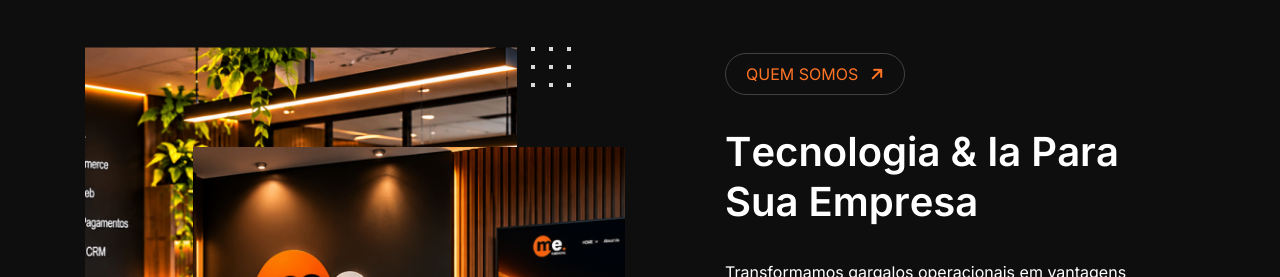
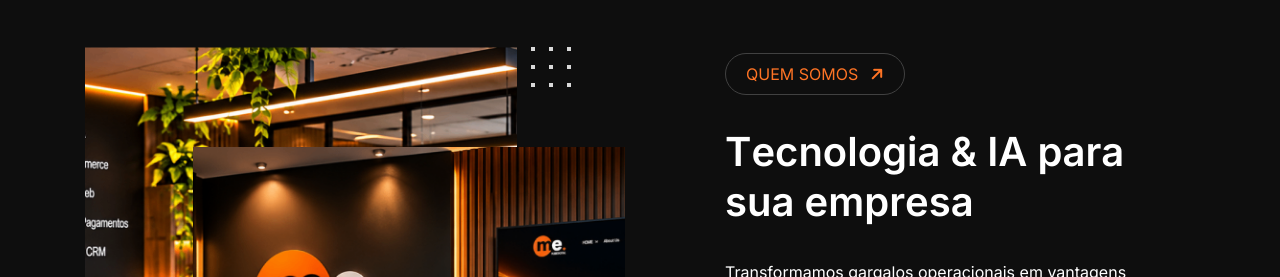
Before and after one commit to mizaelcabral/me-hubdigital, a Next.js app: page / in a window 1280 px wide. Shown: the part 920-1197 px from the top of the page. Built offline with nearby package versions, Linux system fonts and the light colour scheme.

Commit message:
fix: disable text-transform override on title SplitType divs to preserve IA uppercase

```diff
--- a/src/components/layout/Layout.tsx
+++ b/src/components/layout/Layout.tsx
@@ -180,11 +180,11 @@ const Layout = ({
           href="/images/favicon.png"
           type="image/x-icon"
         />
-        <title>Xpovio | Digital Agency Creative Portfolio Template</title>
-        <meta name="keywords" content="creative, agency, portfolio" />
+        <title>ME Hubdigital — Engenharia Web, IA & Automação</title>
+        <meta name="keywords" content="agentes ia, automação, web, software, cloud" />
         <meta
           name="description"
-          content="Digital Agency Creative Portfolio Template"
+          content="Engenharia web de alto impacto, agentes autônomos de IA e soluções completas para acelerar sua operação."
         />
       </Head>
       <div className={combinedClassName}>
--- a/src/styles/base/_global.scss
+++ b/src/styles/base/_global.scss
@@ -278,7 +278,11 @@ i {
   .title {
     margin-bottom: 30px;
     font-weight: 700;
-    text-transform: none;
+    text-transform: none !important;
+
+    * {
+      text-transform: none !important;
+    }
   }
 }
 
--- a/src/styles/sections/_all-sections.scss
+++ b/src/styles/sections/_all-sections.scss
@@ -3820,10 +3820,10 @@
 .section__content {
   .title {
     div {
-      text-transform: lowercase !important;
+      text-transform: none !important;
       font-weight: 600;
       &:nth-child(1) {
-        text-transform: capitalize !important;
+        text-transform: none !important;
       }
     }
   }
```
